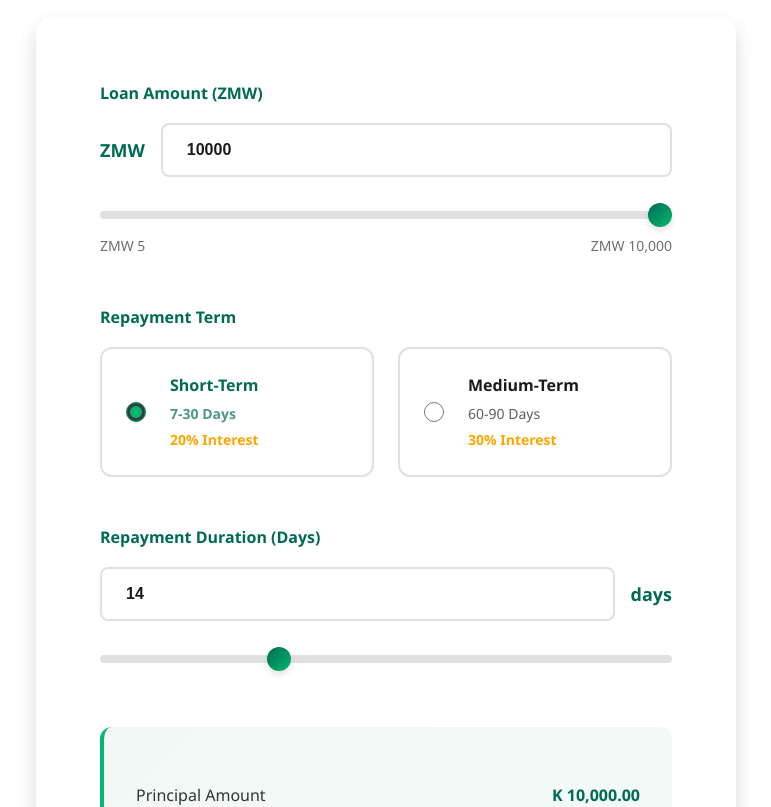
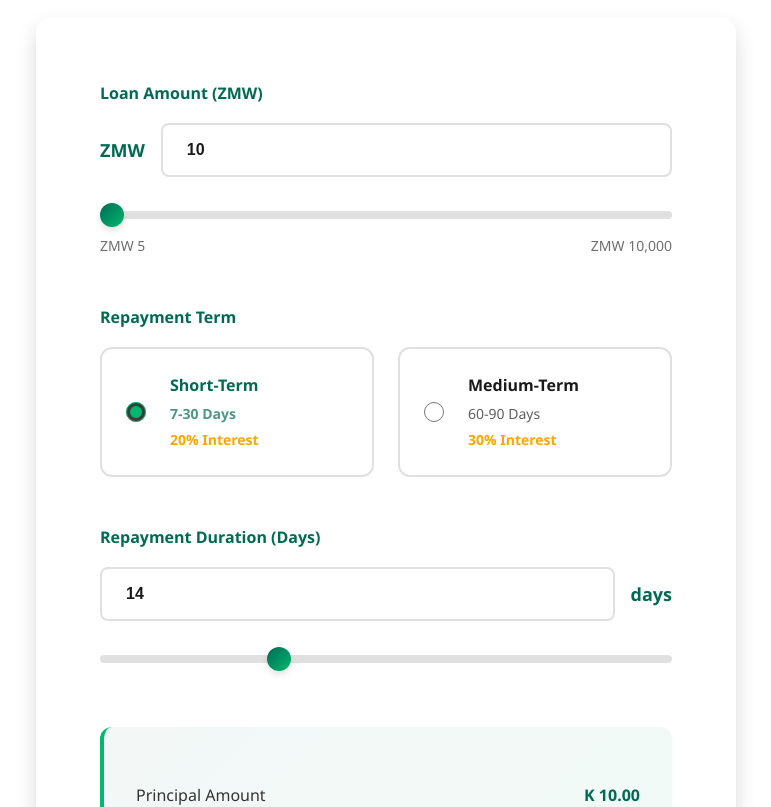
Before and after one commit to mstembo127-ai/sekelela-loans, a plain HTML site: page index.html in a window 1280 px wide. Shown: the part 780-1587 px from the top of the page, without its empty margins (254-1025 px from the left). Drawn offline with Linux system fonts and the light colour scheme.

Commit message:
Update index.html

```diff
--- a/index.html
+++ b/index.html
@@ -69,9 +69,9 @@
                             type="number"
                             id="loanAmount"
                             class="loan-input"
-                            min="5"
+                            min="1"
                             max="10000"
-                            value="10000"
+                            value="10"
                             step="1"
                             onchange="updateCalculator()"
                             oninput="updateCalculator()"
@@ -81,9 +81,9 @@
                         type="range"
                         id="loanSlider"
                         class="loan-slider"
-                        min="5"
+                        min="1"
                         max="10000"
-                        value="10000"
+                        value="10"
                         step="1"
                         onchange="updateCalculator()"
                         oninput="updateCalculator()"
```
